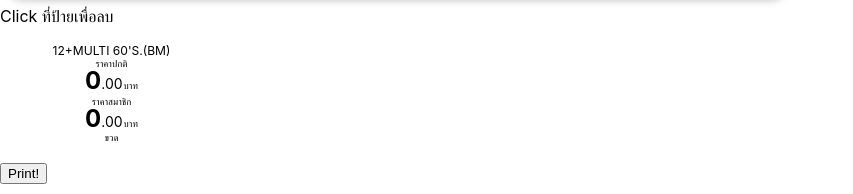
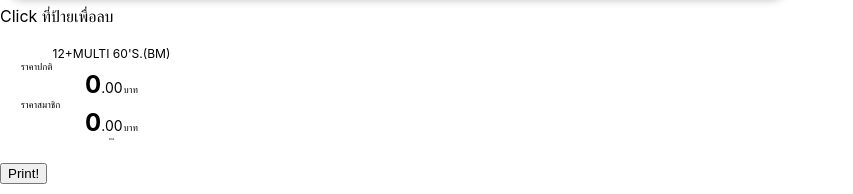
Before and after one commit to Pom-Veerawat/foru-barcode-print-batch, a React (Create React App) app: page / in a window 1280 px wide. Both pictures are taken after a click on the button "Insert". Shown: the part 325-519 px from the top of the page, without its empty margins (0-853 px from the left). Built offline with nearby package versions, Linux system fonts and the light colour scheme.

Commit message:
Update BarcodeData.module.css

```diff
--- a/src/components/BarcodeData.module.css
+++ b/src/components/BarcodeData.module.css
@@ -63,6 +63,8 @@
   color: #000;
   margin-bottom: 0px;
   line-height: 1.1;
+  width: 100%;
+  text-align: left;
 }
 
 .price {
@@ -87,7 +89,7 @@
 }
 
 .unit {
-  font-size: 0.25cm;
+  font-size: 0.1cm;
   margin-top: 1px;
 }
 
```
